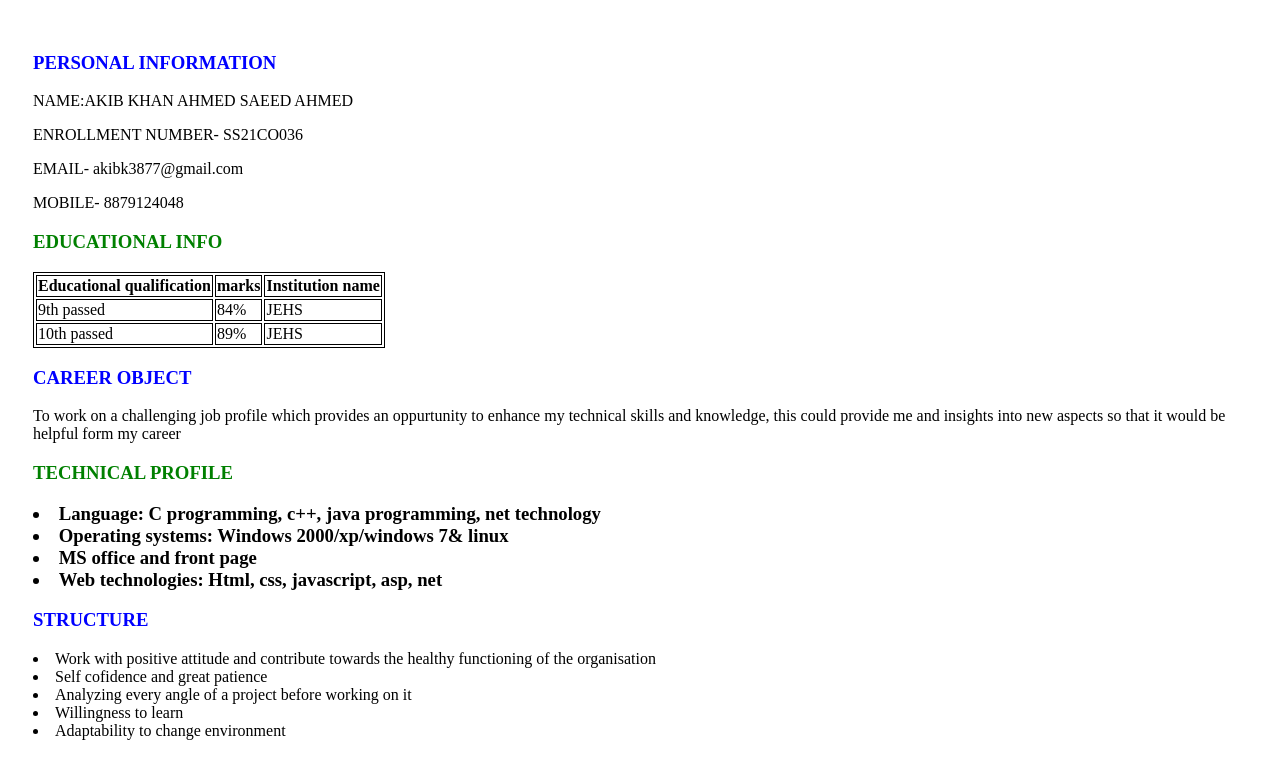
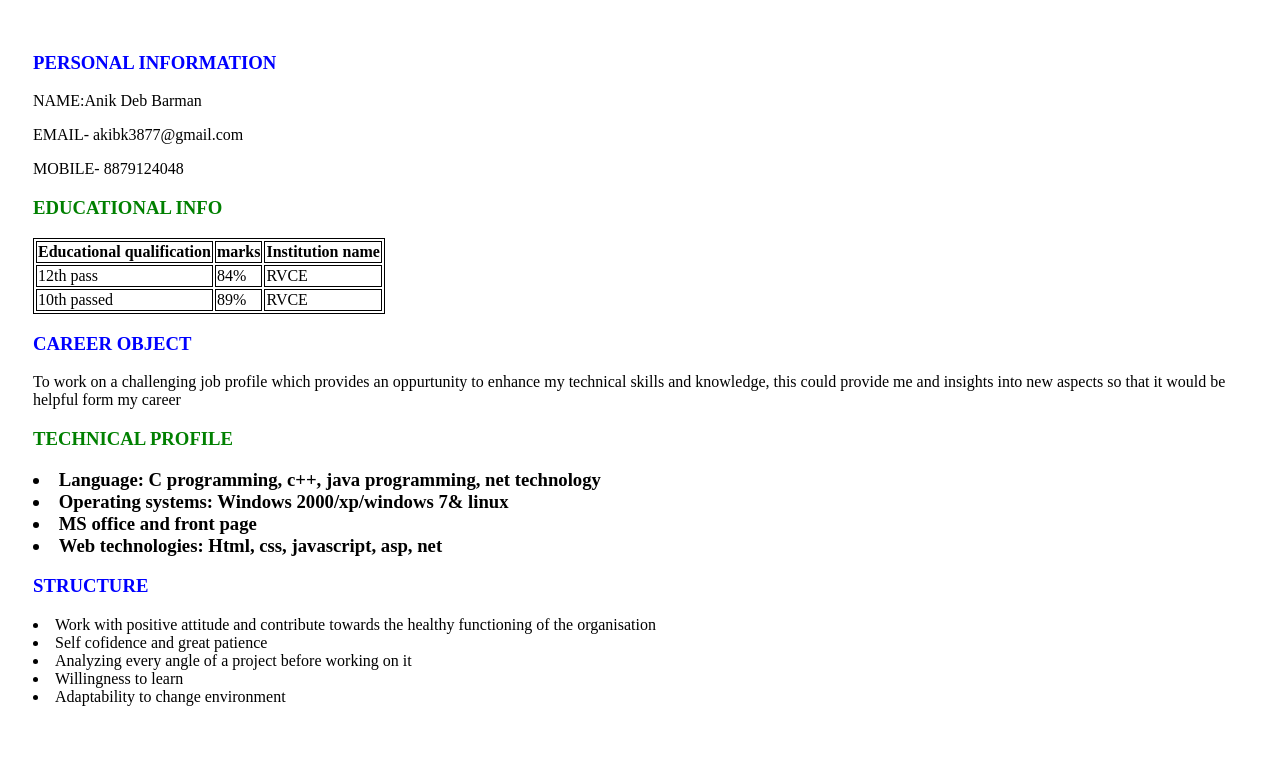
Before and after one commit to 2099anik/resume, a plain HTML site: page index.html in a window 1280 px wide. Drawn offline with Linux system fonts and the light colour scheme.

Commit message:
Update index.html

```diff
--- a/index.html
+++ b/index.html
@@ -6,9 +6,8 @@
    </head>
 
  <h3 style="color:blue;"> PERSONAL INFORMATION </h3>
- <p> NAME:AKIB KHAN AHMED SAEED AHMED </p>
- <p> ENROLLMENT NUMBER- SS21CO036 </p>
- <p> EMAIL- akibk3877@gmail.com </p>
+ <p> NAME:Anik Deb Barman </p>
+  <p> EMAIL- akibk3877@gmail.com </p>
  <p> MOBILE- 8879124048 </p>
 
  <h3 style="color:green;"> EDUCATIONAL INFO </h3>
@@ -20,15 +19,15 @@
  </tr>
 
  <tr>
- <td> 9th passed </td>
+ <td> 12th pass </td>
  <td> 84% </td>
- <td> JEHS </td>
+ <td> RVCE</td>
  </tr>
 
  <tr>
  <td> 10th passed </td>
  <td> 89% </td>
- <td> JEHS </td>
+ <td> RVCE </td>
  </td>
  </table>
 
```
